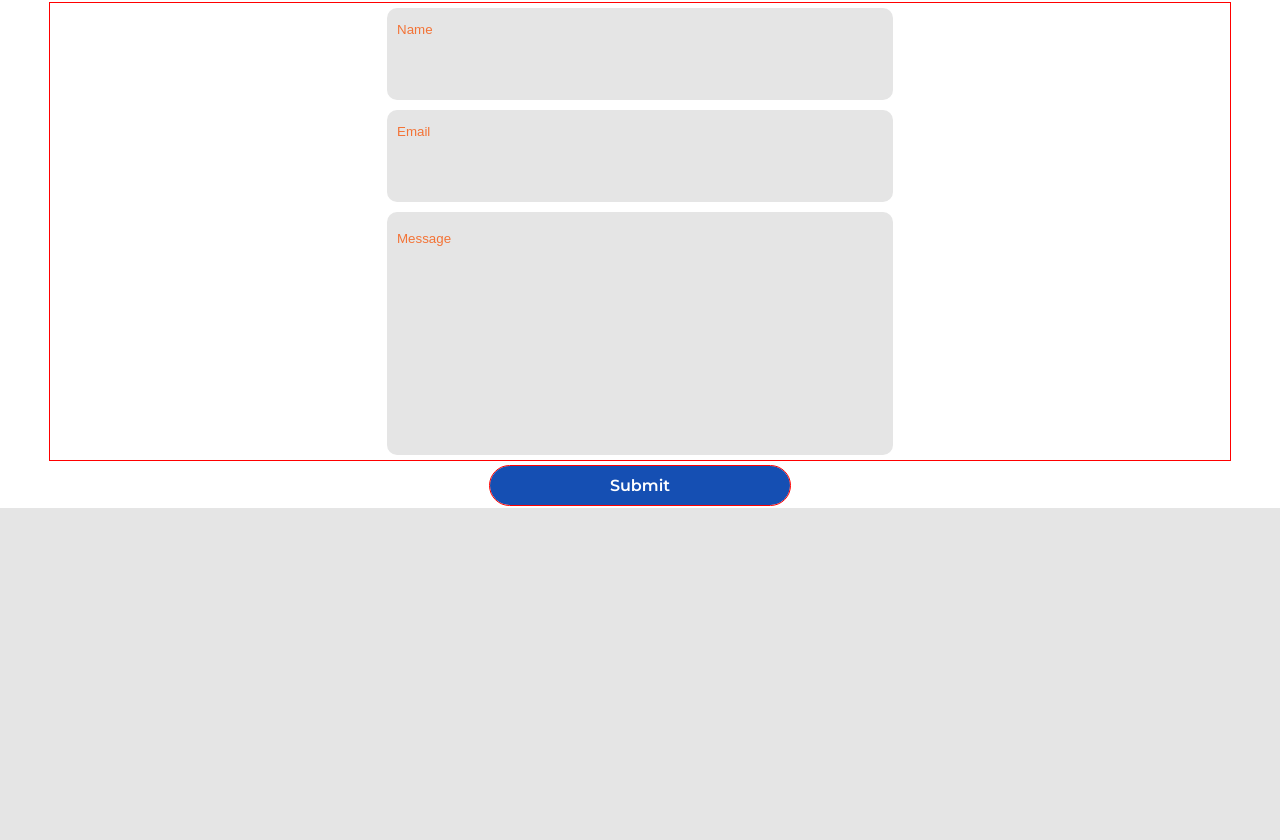
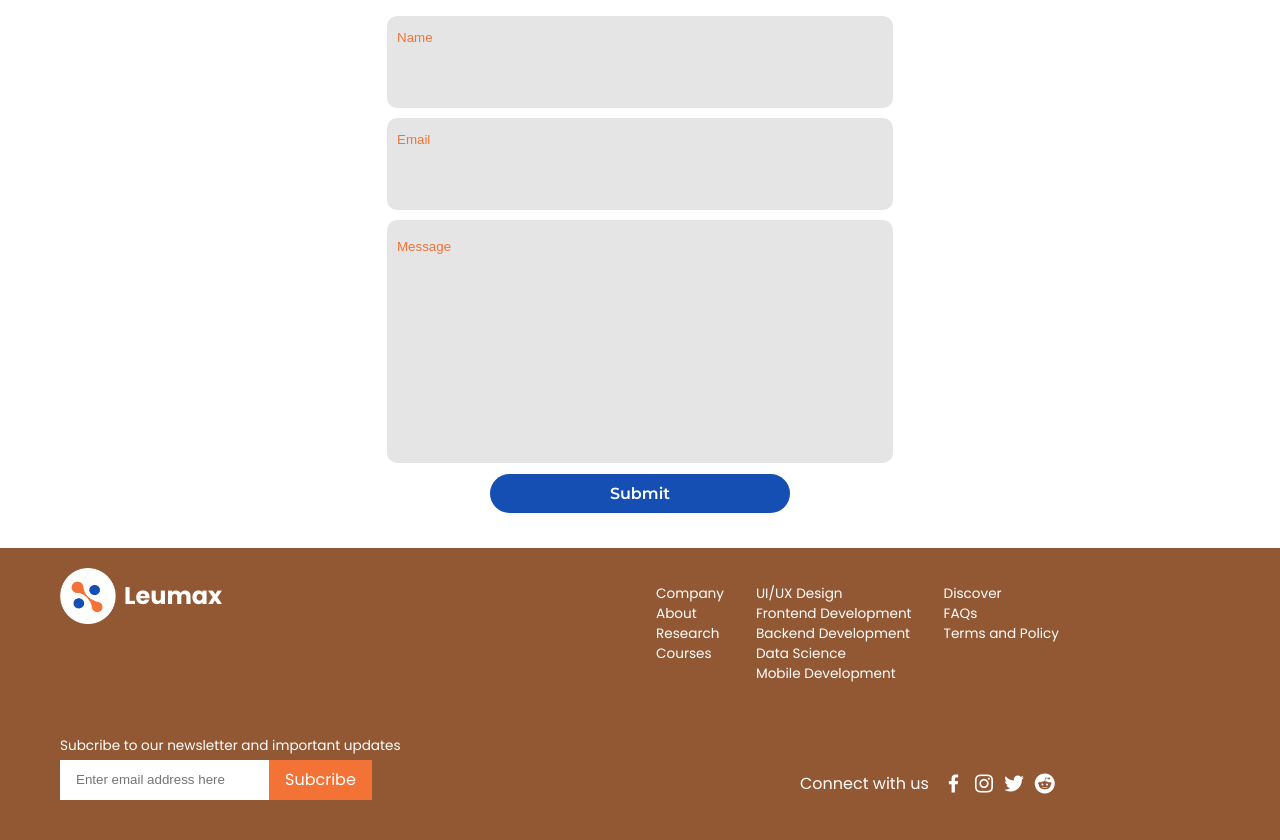
Before and after one commit to Nnadivictory25/Leumax-figma-project, a plain HTML site: page index.html in a window 1280 px wide. Shown: the part 2243-3083 px from the top of the page. Before the commit the page ends 2751 px from the top, so only its background shows below. Drawn offline with nearby package versions, Linux system fonts and the light colour scheme.

Commit message:
finished the project for desltop view

```diff
--- a/index.html
+++ b/index.html
@@ -5,9 +5,14 @@
     <meta http-equiv="X-UA-Compatible" content="IE=edge">
     <meta name="viewport" content="width=device-width, initial-scale=1.0">
     <title>Figma Landing Page Design</title>
+    <!-- LINKING MY CSS FILE -->
     <link rel="stylesheet" href="main.css">
+    <!-- BOXICONS FOR ICONS - CDN -->
+    <link href='https://unpkg.com/boxicons@2.1.1/css/boxicons.min.css' rel='stylesheet'>
 </head>
 <body>
+
+    <!-- NAVBAR STYLING -->
     <nav>
         <div class="logo">
             <img src="images/3bd07a6b-686c-44e5-9ea2-5d8a4b6190ac-removebg-preview (1) 1.svg" alt="">
@@ -24,7 +29,9 @@
             <li class="list-item"><a href="#" class="last-child">Register</a></li>
         </ul>
     </nav>
+    <!-- END OF NAV -->
 
+    <!-- FIRST SECTION -->
     <section>
         <div class="container">
             <div>
@@ -43,7 +50,10 @@
             </div>
         </div>
     </section>
+    <!-- END OF FIRST SECTION -->
 
+
+    <!-- SECOND SECTION -->
     <section class="second-section">
         <div class="header">
             <h2>
@@ -89,7 +99,10 @@
          </div>
         </div>
     </section>
+<!-- END OF SECOND SECTION -->
 
+
+    <!-- THIRD SECTION -->
     <section class="third-section">
         <div class="header">
             <h2>
@@ -161,7 +174,10 @@
             </div>
         </div>
     </section>
+    <!-- END OF THIRD SECTION -->
 
+
+    <!-- FOURTH SECTION -->
     <section>
         <div class="container3">
             <div class="card_s">
@@ -198,7 +214,10 @@
             </div>
         </div>
     </section>
+    <!-- END OF FIRST SECTION -->
 
+
+    <!-- FIFTH SECTION -->
     <section class="fifth-section" >
         <div class="header">
             <h2>
@@ -238,7 +257,10 @@
             </div>
         </div>
     </section>
+    <!-- END OF FIFTH SECTION -->
 
+
+    <!-- SIXTH SECTION -->
     <section class="section-six">
         <div class="header">
             <h2>
@@ -257,6 +279,82 @@
             <a href="" class="form-button">Submit</a>
         </div>
     </section>
+    <!-- END OF SIXTH SECTION -->
+
+
+    <!-- FOOTER -->
+    <footer>
+        <div class="container-last">
+            <div class="sub-container-1">
+                <div class="logo">
+                    <img src="/images/Group 12.png" alt="">
+                    <h2>
+                        Leumax
+                    </h2>
+                </div>
+                <p>Subcribe to our newsletter and important updates</p>
+                <div class="input-group">
+                    <input placeholder="Enter email address here" type="email" class="last-input"> <a href="#">Subcribe</a>
+                </div>
+            </div>
+            <div class="sub-container-2">
+                <ul>
+                    <li>
+                        <a href="#">Company</a>
+                    </li>
+                    <li>
+                        <a href="#">About</a>
+                    </li>
+                    <li>
+                        <a href="#">Research</a>
+                    </li>
+                    <li>
+                        <a href="#">Courses</a>
+                    </li>
+                </ul>
+                <ul>
+                    <li>
+                        <a href="#">UI/UX Design</a>
+                    </li>
+                    <li>
+                        <a href="#">Frontend Development </a>
+                    </li>
+                    <li>
+                        <a href="#">Backend Development</a>
+                    </li>
+                    <li>
+                        <a href="#">Data Science</a>
+                    </li>
+                    <li>
+                        <a href="#">Mobile Development</a>
+                    </li>
+                </ul>
+                <ul>
+                    <li>
+                        <a href="#">Discover </a>
+                    </li>
+                    <li>
+                        <a href="#">FAQs </a>
+                    </li>
+                    <li>
+                        <a href="#">Terms and Policy</a>
+                    </li>
+                </ul>
+            </div>
+            <div class="lower-content">
+                <p>
+                    Connect with us
+                    <i class='bx bxl-facebook' ></i>
+                    <i class='bx bxl-instagram'></i>
+                    <i class='bx bxl-twitter' ></i>
+                    <i class='bx bxl-reddit' ></i>
+                </p>
+            </div>
+            <div class="line">
+            </div>
+        </div>
+    </footer>
+    <!-- END OF FOOTER -->
 
 </body>
 </html>
--- a/main.css
+++ b/main.css
@@ -33,7 +33,6 @@ BASIC STYLING
     box-sizing: border-box;
     margin: 0;
     padding: 0;
-    outline: 1px solid red;
     list-style: none;
 }
 
@@ -49,8 +48,13 @@ a {
     text-decoration: none;
 }
 
-section {
+section, footer {
     font-family: var(--normal-font-family);
+}
+
+input {
+    outline: none;
+    border: none;
 }
 
 /*
@@ -342,10 +346,10 @@ SECTION STYLING - FIFTH SECTION
     padding: 30px;
 }
 
-.container-testimonials .testimonial-cards .card p,h4 {
+.container-testimonials .testimonial-cards .card p,
+.container-testimonials .testimonial-cards .card h4 {
     background: #154FB3;
     color: #fff;
-    border-radius: 2px;
 }
 
 .container-testimonials .testimonial-cards .card img {
@@ -368,6 +372,8 @@ SECTION STYLING - SIXTH SECTION
 
 .section-six {
     background-color: #fff;
+    padding-bottom: 2rem;
+    padding-top: .5rem;
 }
 
 .section-six .form-container {
@@ -414,3 +420,85 @@ SECTION STYLING - SIXTH SECTION
     padding: 10px 120px;
     border-radius: 25px;
 }
+
+ /*
+===========
+  FOOTER
+===========
+ */
+
+footer {
+    background-color: #925834;
+    color: #fff;
+}
+
+footer a {
+    color: #fff;
+}
+
+footer .container-last {
+    padding: 20px 60px;
+    display: grid;
+    grid-template-columns: repeat(2, 1fr);
+}
+
+footer .container-last .logo {
+    display: flex;
+    align-items: center;
+    margin-bottom: 7rem;
+}
+
+footer .container-last .sub-container-1 p {
+    font-size: .85rem;
+}
+
+footer .container-last .sub-container-1 input {
+    height: 2.5rem;
+    padding: 1rem;
+}
+
+footer .container-last .sub-container-1 .input-group {
+    display: flex;
+    margin-top: -1rem;
+}
+
+footer .container-last .sub-container-1 a {
+    background: #F37336;
+    padding: .48rem 1rem;
+}
+
+footer .container-last .sub-container-2 {
+    font-size: .85rem;
+    display: flex;
+}
+
+footer .container-last img {
+     width: 3.5rem;
+     margin-right: 8px;
+}
+
+footer .container-last .sub-container-2 ul {
+    padding: 1rem;
+}
+
+footer .container-last .lower-content {
+    grid-column: 2/3;
+    padding-left: 10rem;
+    align-items: center;
+    margin-top: -3.2rem;
+}
+
+footer .container-last .lower-content p {
+    display: flex;
+    align-items: center;
+}
+
+footer .container-last .lower-content i {
+    font-size: 1.5rem;
+    cursor: pointer;
+    padding: .2rem;
+}
+
+footer .container-last .lower-content i:first-child {
+    margin-left: .6rem;
+}
```
Also changed, not shown: images/Group 12.png (added).
